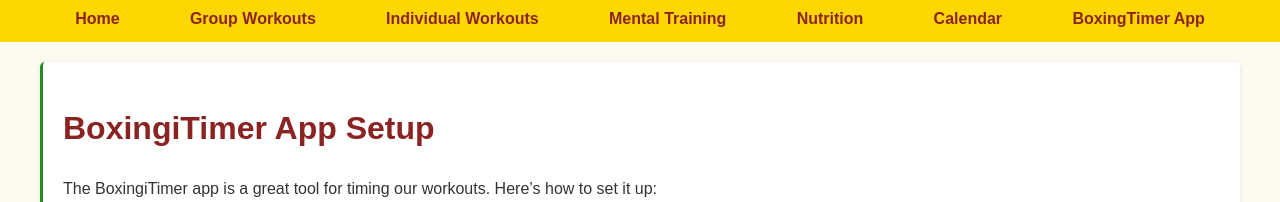
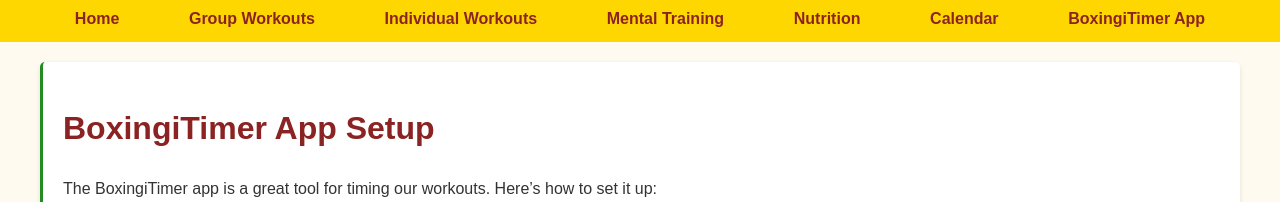
Before and after one commit to HSLegacy/fencing-workout-testserver, a Jekyll site: the page built from boxing-timer.md, in a window 1280 px wide. Shown: the part 116-318 px from the top of the page. Built offline with Jekyll 4.4.1, drawn with Linux system fonts in a browser that asks for light colours.

Commit message:
Update default.html

```diff
--- a/_layouts/default.html
+++ b/_layouts/default.html
@@ -105,7 +105,7 @@
                 <li><a href="mental-training.html">Mental Training</a></li>
                 <li><a href="diet.html">Nutrition</a></li>
                 <li><a href="calendar.html">Calendar</a></li>
-                <li><a href="boxing-timer.html">BoxingTimer App</a></li>
+                <li><a href="boxing-timer.html">BoxingiTimer App</a></li>
             </ul>
         </div>
     </nav>
```
